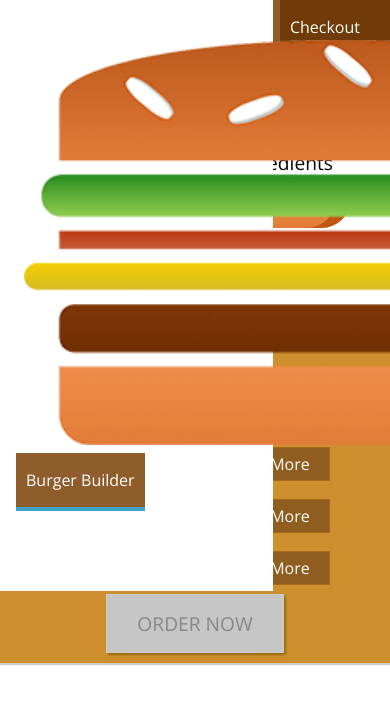
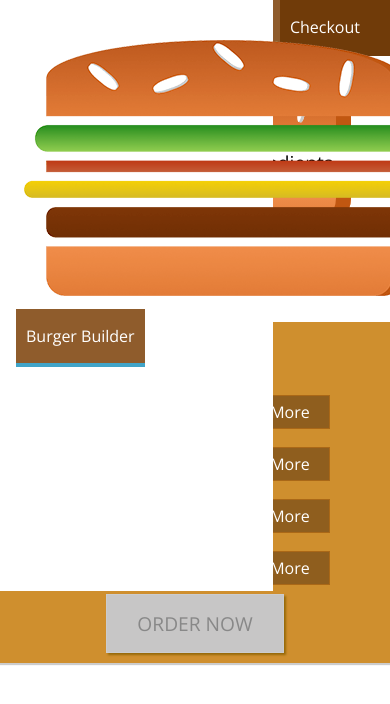
Before and after one commit to TigranVardanyan/burger-builder, a React app: page / in a window 390 px wide. Shown: the top 704 px of the page. Built offline with nearby package versions, Linux system fonts and the light colour scheme.

Commit message:
Working on Responsive Adjustments

```diff
--- a/src/components/Logo/Logo.css
+++ b/src/components/Logo/Logo.css
@@ -1,7 +1,7 @@
 .Logo {
   background-color: white;
   padding: 8px;
-  height: 80%;
+  height: 100%;
   box-sizing: border-box;
   border-radius: 5px;
 }
--- a/src/components/Navgiation/SideDrawer/SideDrawer.css
+++ b/src/components/Navgiation/SideDrawer/SideDrawer.css
@@ -25,3 +25,7 @@
 .Close {
   transform: translateX(-100%);
 }
+
+.Logo {
+  height: 11%;
+}
--- a/src/components/Navgiation/SideDrawer/SideDrawer.js
+++ b/src/components/Navgiation/SideDrawer/SideDrawer.js
@@ -7,7 +7,9 @@ const sideDrawer = (props) => {
 
   return(
     <div className={classes.SiteDrawer}>
-      <Logo/>
+      <div className={<classes className="Logo"></classes>}>
+        <Logo/>
+      </div>
       <nav>
         <NavigationItems/>
       </nav>
--- a/src/components/Navgiation/Toolbar/Toolbar.css
+++ b/src/components/Navgiation/Toolbar/Toolbar.css
@@ -16,3 +16,7 @@
 .Toolbar nav {
   height: 100%;
 }
+
+.Logo {
+  height: 80%;
+}
--- a/src/components/Navgiation/Toolbar/Toolbar.js
+++ b/src/components/Navgiation/Toolbar/Toolbar.js
@@ -9,7 +9,9 @@ import NavigationItems from "./../../Navgiation/NavigationItems/NavigationItems"
 const toolbar = () => (
   <header className={classes.Toolbar}>
     <div>MENU</div>
-    <Logo/>
+    <div className={classes.Logo}>
+      <Logo/>
+    </div>
     <nav>
       <NavigationItems/>
     </nav>
```
